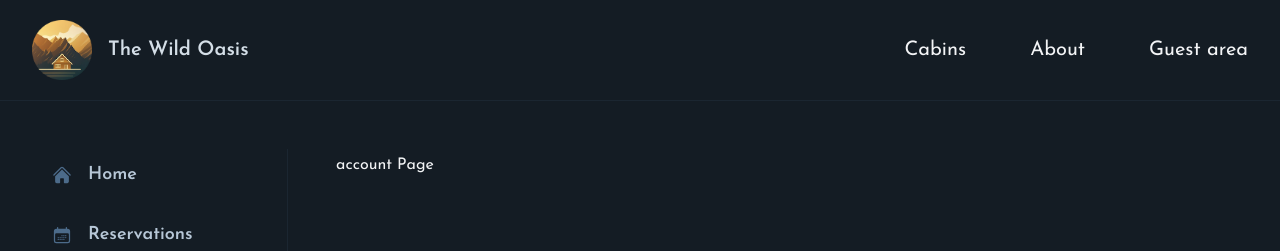
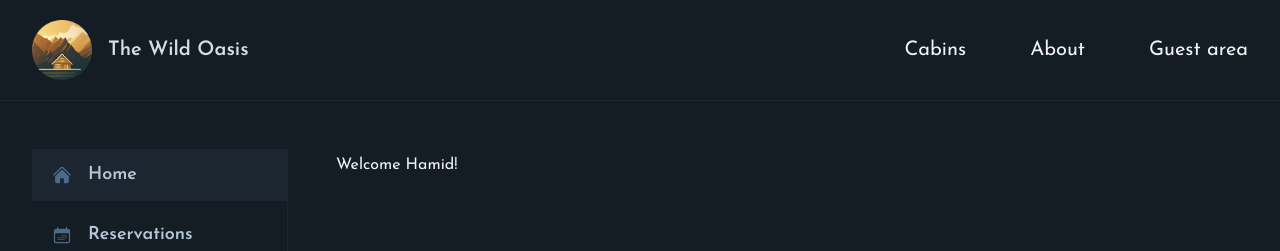
Before and after one commit to hamit19/the-wild-oasis-client, a Next.js app: page /account in a window 1280 px wide. Shown: the top 251 px of the page. Built offline with nearby package versions, Linux system fonts and the light colour scheme.

Commit message:
feat: add textExpander component to cabin page desc and highlight the side navigation links acorrding to current pathname

```diff
--- a/app/_components/SideNavigation.tsx
+++ b/app/_components/SideNavigation.tsx
@@ -1,3 +1,5 @@
+"use client";
+
 import {
   CalendarDaysIcon,
   HomeIcon,
@@ -5,6 +7,7 @@ import {
 } from "@heroicons/react/24/solid";
 import SignOutButton from "./SignOutButton";
 import Link from "next/link";
+import { usePathname } from "next/navigation";
 
 const navLinks = [
   {
@@ -25,13 +28,17 @@ const navLinks = [
 ];
 
 function SideNavigation() {
+  const pathname = usePathname();
+
   return (
     <nav className='border-r border-primary-900'>
       <ul className='flex flex-col gap-2 h-full text-lg'>
         {navLinks.map((link) => (
           <li key={link.name}>
             <Link
-              className={`py-3 px-5 hover:bg-primary-900 hover:text-primary-100 transition-colors flex items-center gap-4 font-semibold text-primary-200`}
+              className={`py-3 px-5 hover:bg-primary-900 hover:text-primary-100 transition-colors flex items-center gap-4 font-semibold text-primary-200 ${
+                pathname === link.href ? "bg-primary-900" : ""
+              } `}
               href={link.href}>
               {link.icon}
               <span>{link.name}</span>
--- a/app/_components/TextExpander.tsx
+++ b/app/_components/TextExpander.tsx
@@ -1,19 +1,23 @@
-import { useState } from 'react';
+"use client";
 
-function TextExpander({ children }) {
+import { useState } from "react";
+
+function TextExpander({ children }: { children: string }) {
   const [isExpanded, setIsExpanded] = useState(false);
+
   const displayText = isExpanded
     ? children
-    : children.split(' ').slice(0, 40).join(' ') + '...';
+    : children.substring(0, 200) + " ...";
+
+  // children?.split(" ").slice(0, 40).join(" ") + "..."
 
   return (
     <span>
-      {displayText}{' '}
+      {displayText}{" "}
       <button
         className='text-primary-700 border-b border-primary-700 leading-3 pb-1'
-        onClick={() => setIsExpanded(!isExpanded)}
-      >
-        {isExpanded ? 'Show less' : 'Show more'}
+        onClick={() => setIsExpanded(!isExpanded)}>
+        {isExpanded ? "Show less" : "Show more"}
       </button>
     </span>
   );
--- a/app/account/page.tsx
+++ b/app/account/page.tsx
@@ -3,5 +3,5 @@ export const metadata = {
 };
 
 export default function Page() {
-  return <div> account Page</div>;
+  return <div> Welcome Hamid!</div>;
 }
--- a/app/cabins/[cabinId]/page.tsx
+++ b/app/cabins/[cabinId]/page.tsx
@@ -1,3 +1,4 @@
+import TextExpander from "@/app/_components/TextExpander";
 import { getCabin, getCabins } from "@/app/_lib/data-service";
 import { EyeSlashIcon, MapPinIcon, UsersIcon } from "@heroicons/react/24/solid";
 import Image from "next/image";
@@ -41,7 +42,9 @@ export default async function Page({ params }: PageProps) {
             Cabin {name}
           </h3>
 
-          <p className='text-lg text-primary-300 mb-10'>{description}</p>
+          <p className='text-lg text-primary-300 mb-10'>
+            <TextExpander>{description}</TextExpander>
+          </p>
 
           <ul className='flex flex-col gap-4 mb-7'>
             <li className='flex gap-3 items-center'>
```
